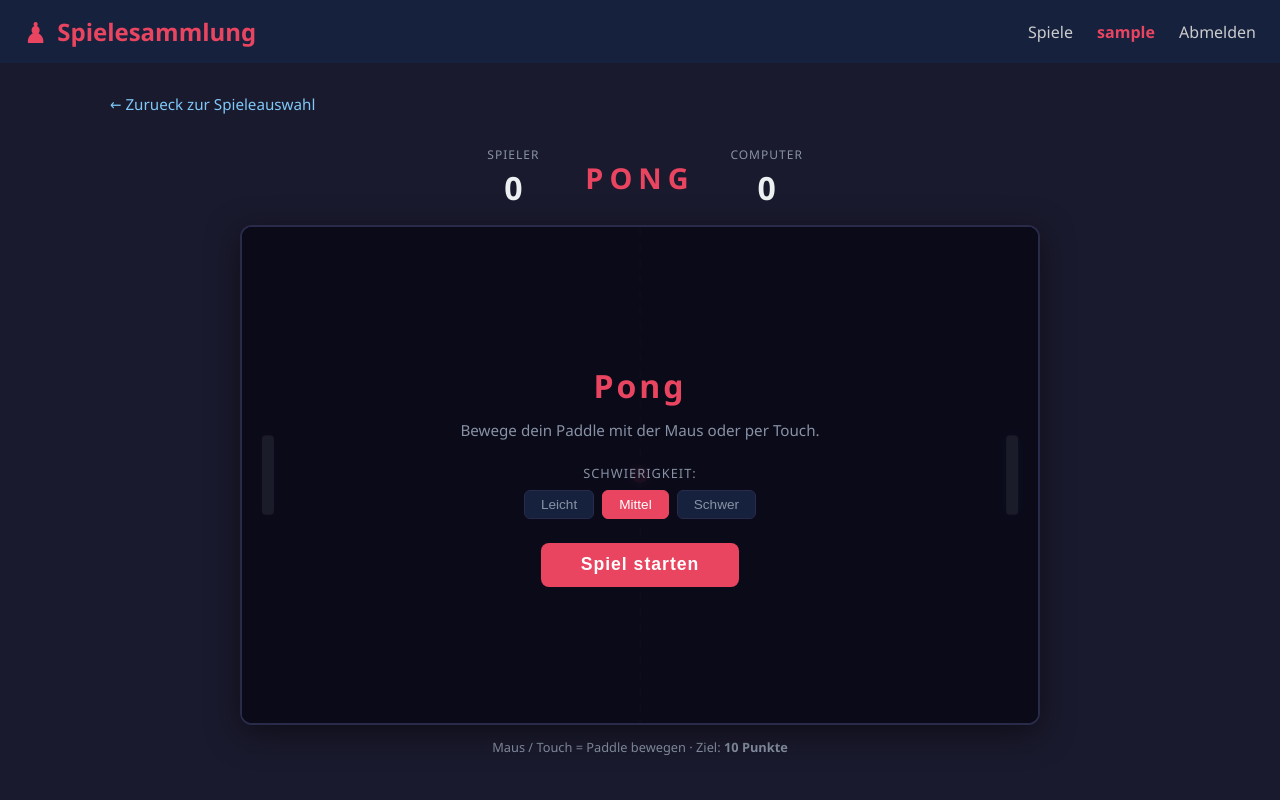
After one commit to scitos-cloud/spielesammlung, a Flask app: page /pong/ in a window 1280 px wide. The commit adds this page. Run offline with Flask 3, Linux system fonts and the light colour scheme; the visitor is signed in with stand-in values (Sample User, id 1); data comes from the database, SQL or seed files in the repository.

Commit message:
Add Pong game with AI opponent and difficulty settings
Canvas-based Pong with mouse/touch controls, three difficulty
levels, ball speed increase on paddle hits, and score to 10.

Co-Authored-By: Claude Opus 4.6 <noreply@anthropic.com>

```diff
--- a/app.py
+++ b/app.py
@@ -49,6 +49,7 @@ def create_app(test_config=None):
     from twentyone import twentyone_bp
     from backgammon import backgammon_bp
     from maumau import maumau_bp
+    from pong import pong_bp
 
     app.register_blueprint(auth_bp)
     app.register_blueprint(dashboard_bp)
@@ -58,6 +59,7 @@ def create_app(test_config=None):
     app.register_blueprint(twentyone_bp, url_prefix='/twentyone')
     app.register_blueprint(backgammon_bp, url_prefix='/backgammon')
     app.register_blueprint(maumau_bp, url_prefix='/maumau')
+    app.register_blueprint(pong_bp, url_prefix='/pong')
 
     # Import socketio events
     with app.app_context():
--- /dev/null
+++ b/pong/__init__.py
@@ -0,0 +1,5 @@
+from flask import Blueprint
+
+pong_bp = Blueprint('pong', __name__)
+
+from pong import routes  # noqa: E402, F401
--- /dev/null
+++ b/pong/routes.py
@@ -0,0 +1,9 @@
+from flask import render_template
+from flask_login import login_required
+from pong import pong_bp
+
+
+@pong_bp.route('/')
+@login_required
+def index():
+    return render_template('pong/index.html')
--- /dev/null
+++ b/static/css/pong.css
@@ -0,0 +1,198 @@
+/* ============================================================
+   Pong - Game-specific styles
+   ============================================================ */
+
+.pong-wrapper {
+    max-width: 840px;
+    margin: 0 auto;
+    padding: 1rem 1rem 2rem;
+}
+
+/* --- Header / Scoreboard --- */
+.pong-header {
+    display: flex;
+    justify-content: center;
+    align-items: center;
+    gap: 2rem;
+    margin-bottom: 1rem;
+}
+
+.pong-title {
+    font-size: 1.8rem;
+    font-weight: 700;
+    letter-spacing: 6px;
+    color: #e94560;
+    text-transform: uppercase;
+}
+
+.pong-score {
+    display: flex;
+    flex-direction: column;
+    align-items: center;
+    min-width: 80px;
+}
+
+.pong-score-label {
+    font-size: 0.75rem;
+    text-transform: uppercase;
+    letter-spacing: 1px;
+    color: #8892a4;
+    margin-bottom: 0.2rem;
+}
+
+.pong-score-value {
+    font-size: 2rem;
+    font-weight: 700;
+    color: #ecf0f1;
+    font-variant-numeric: tabular-nums;
+}
+
+/* --- Canvas --- */
+.pong-canvas-container {
+    position: relative;
+    width: 100%;
+    max-width: 800px;
+    margin: 0 auto;
+    aspect-ratio: 8 / 5;
+    border-radius: 12px;
+    overflow: hidden;
+    border: 2px solid #2a2a4a;
+    box-shadow: 0 8px 32px rgba(0, 0, 0, 0.5);
+}
+
+#pong-canvas {
+    display: block;
+    width: 100%;
+    height: 100%;
+    background: #0a0a1a;
+}
+
+/* --- Overlay --- */
+.pong-overlay {
+    position: absolute;
+    inset: 0;
+    background: rgba(10, 10, 26, 0.92);
+    display: flex;
+    justify-content: center;
+    align-items: center;
+    z-index: 10;
+}
+
+.pong-overlay.hidden {
+    display: none;
+}
+
+.pong-overlay-content {
+    text-align: center;
+    padding: 2rem;
+}
+
+.pong-overlay-content h2 {
+    color: #e94560;
+    font-size: 2rem;
+    margin-bottom: 0.8rem;
+    letter-spacing: 3px;
+}
+
+.pong-overlay-content p {
+    color: #8892a4;
+    font-size: 0.95rem;
+    margin-bottom: 1.5rem;
+}
+
+/* --- Difficulty --- */
+.pong-difficulty {
+    margin-bottom: 1.5rem;
+}
+
+.pong-difficulty label {
+    display: block;
+    color: #8892a4;
+    font-size: 0.8rem;
+    text-transform: uppercase;
+    letter-spacing: 1px;
+    margin-bottom: 0.5rem;
+}
+
+.pong-difficulty-btns {
+    display: flex;
+    justify-content: center;
+    gap: 0.5rem;
+}
+
+.pong-diff-btn {
+    padding: 0.4rem 1rem;
+    border: 1px solid #2a2a4a;
+    border-radius: 6px;
+    background: #16213e;
+    color: #8892a4;
+    font-size: 0.85rem;
+    cursor: pointer;
+    transition: all 0.2s;
+}
+
+.pong-diff-btn:hover {
+    border-color: #e94560;
+    color: #ecf0f1;
+}
+
+.pong-diff-btn.active {
+    background: #e94560;
+    border-color: #e94560;
+    color: #fff;
+}
+
+/* --- Start Button --- */
+.pong-start-btn {
+    padding: 0.7rem 2.5rem;
+    background: #e94560;
+    color: #fff;
+    border: none;
+    border-radius: 8px;
+    font-size: 1.1rem;
+    font-weight: 600;
+    cursor: pointer;
+    transition: background 0.2s, transform 0.1s;
+    letter-spacing: 1px;
+}
+
+.pong-start-btn:hover {
+    background: #d63851;
+    transform: translateY(-1px);
+}
+
+.pong-start-btn:active {
+    transform: translateY(0);
+}
+
+/* --- Controls hint --- */
+.pong-controls-hint {
+    text-align: center;
+    color: #8892a4;
+    font-size: 0.8rem;
+    margin-top: 0.8rem;
+}
+
+/* --- Responsive --- */
+@media (max-width: 600px) {
+    .pong-header {
+        gap: 1rem;
+    }
+
+    .pong-title {
+        font-size: 1.2rem;
+        letter-spacing: 3px;
+    }
+
+    .pong-score-value {
+        font-size: 1.5rem;
+    }
+
+    .pong-overlay-content h2 {
+        font-size: 1.5rem;
+    }
+
+    .pong-controls-hint {
+        font-size: 0.7rem;
+    }
+}
--- /dev/null
+++ b/static/js/pong_game.js
@@ -0,0 +1,302 @@
+/* ============================================================
+   Pong Game Client
+   ============================================================ */
+
+(function() {
+    'use strict';
+
+    var canvas = document.getElementById('pong-canvas');
+    var ctx = canvas.getContext('2d');
+    var overlay = document.getElementById('pong-overlay');
+    var overlayTitle = document.getElementById('overlay-title');
+    var overlayMessage = document.getElementById('overlay-message');
+    var startBtn = document.getElementById('start-btn');
+    var scorePlayerEl = document.getElementById('score-player');
+    var scoreAiEl = document.getElementById('score-ai');
+
+    // --- Constants ---
+    var W = 800;
+    var H = 500;
+    var PADDLE_W = 12;
+    var PADDLE_H = 80;
+    var BALL_R = 8;
+    var PADDLE_MARGIN = 20;
+    var WIN_SCORE = 10;
+    var BALL_SPEED_INITIAL = 5;
+    var BALL_SPEED_INCREMENT = 0.3;
+    var BALL_SPEED_MAX = 12;
+
+    // --- Difficulty presets ---
+    var DIFFICULTY = {
+        easy:   { aiSpeed: 2.5, aiReaction: 0.4 },
+        medium: { aiSpeed: 4.0, aiReaction: 0.7 },
+        hard:   { aiSpeed: 5.5, aiReaction: 0.95 }
+    };
+
+    // --- Game state ---
+    var difficulty = 'medium';
+    var running = false;
+    var animFrameId = null;
+    var scorePlayer = 0;
+    var scoreAi = 0;
+
+    var paddle1 = { x: PADDLE_MARGIN, y: H / 2 - PADDLE_H / 2, w: PADDLE_W, h: PADDLE_H };
+    var paddle2 = { x: W - PADDLE_MARGIN - PADDLE_W, y: H / 2 - PADDLE_H / 2, w: PADDLE_W, h: PADDLE_H };
+    var ball = { x: W / 2, y: H / 2, vx: 0, vy: 0, speed: BALL_SPEED_INITIAL };
+
+    var mouseY = H / 2;
+    var touchActive = false;
+
+    // --- Difficulty buttons ---
+    var diffBtns = document.querySelectorAll('.pong-diff-btn');
+    diffBtns.forEach(function(btn) {
+        btn.addEventListener('click', function() {
+            diffBtns.forEach(function(b) { b.classList.remove('active'); });
+            btn.classList.add('active');
+            difficulty = btn.getAttribute('data-diff');
+        });
+    });
+
+    // --- Input ---
+    canvas.addEventListener('mousemove', function(e) {
+        var rect = canvas.getBoundingClientRect();
+        var scaleY = H / rect.height;
+        mouseY = (e.clientY - rect.top) * scaleY;
+    });
+
+    canvas.addEventListener('touchmove', function(e) {
+        e.preventDefault();
+        touchActive = true;
+        var rect = canvas.getBoundingClientRect();
+        var scaleY = H / rect.height;
+        mouseY = (e.touches[0].clientY - rect.top) * scaleY;
+    }, { passive: false });
+
+    canvas.addEventListener('touchstart', function(e) {
+        e.preventDefault();
+        touchActive = true;
+        var rect = canvas.getBoundingClientRect();
+        var scaleY = H / rect.height;
+        mouseY = (e.touches[0].clientY - rect.top) * scaleY;
+    }, { passive: false });
+
+    // --- Start ---
+    startBtn.addEventListener('click', function() {
+        startGame();
+    });
+
+    function startGame() {
+        scorePlayer = 0;
+        scoreAi = 0;
+        updateScore();
+        overlay.classList.add('hidden');
+        resetBall(1);
+        running = true;
+        if (animFrameId) cancelAnimationFrame(animFrameId);
+        loop();
+    }
+
+    function showOverlay(title, message) {
+        overlayTitle.textContent = title;
+        overlayMessage.textContent = message;
+        startBtn.textContent = 'Nochmal spielen';
+        overlay.classList.remove('hidden');
+        running = false;
+    }
+
+    function updateScore() {
+        scorePlayerEl.textContent = scorePlayer;
+        scoreAiEl.textContent = scoreAi;
+    }
+
+    // --- Ball reset ---
+    function resetBall(dir) {
+        ball.x = W / 2;
+        ball.y = H / 2;
+        ball.speed = BALL_SPEED_INITIAL;
+        var angle = (Math.random() * 0.8 - 0.4); // -0.4 to 0.4 radians
+        ball.vx = dir * ball.speed * Math.cos(angle);
+        ball.vy = ball.speed * Math.sin(angle);
+        paddle1.y = H / 2 - PADDLE_H / 2;
+        paddle2.y = H / 2 - PADDLE_H / 2;
+    }
+
+    // --- AI ---
+    function updateAI() {
+        var diff = DIFFICULTY[difficulty];
+        var targetY = ball.y;
+
+        // Only react when ball is moving towards AI
+        if (ball.vx > 0) {
+            // Predict where ball will arrive
+            var timeToReach = (paddle2.x - ball.x) / ball.vx;
+            var predictedY = ball.y + ball.vy * timeToReach;
+
+            // Bounce prediction
+            while (predictedY < 0 || predictedY > H) {
+                if (predictedY < 0) predictedY = -predictedY;
+                if (predictedY > H) predictedY = 2 * H - predictedY;
+            }
+
+            targetY = predictedY;
+
+            // Add imprecision based on difficulty
+            var noise = (1 - diff.aiReaction) * 100;
+            targetY += (Math.random() - 0.5) * noise;
+        }
+
+        var center = paddle2.y + PADDLE_H / 2;
+        var delta = targetY - center;
+
+        if (Math.abs(delta) > 4) {
+            var move = delta > 0 ? diff.aiSpeed : -diff.aiSpeed;
+            paddle2.y += move;
+        }
+
+        // Clamp
+        if (paddle2.y < 0) paddle2.y = 0;
+        if (paddle2.y + PADDLE_H > H) paddle2.y = H - PADDLE_H;
+    }
+
+    // --- Collision ---
+    function collidePaddle(paddle) {
+        if (ball.x - BALL_R < paddle.x + paddle.w &&
+            ball.x + BALL_R > paddle.x &&
+            ball.y + BALL_R > paddle.y &&
+            ball.y - BALL_R < paddle.y + paddle.h) {
+
+            // Calculate hit position (-1 to 1)
+            var hitPos = (ball.y - (paddle.y + paddle.h / 2)) / (paddle.h / 2);
+            var angle = hitPos * Math.PI / 3; // max 60 degrees
+
+            // Increase speed
+            ball.speed = Math.min(ball.speed + BALL_SPEED_INCREMENT, BALL_SPEED_MAX);
+
+            var dir = (paddle === paddle1) ? 1 : -1;
+            ball.vx = dir * ball.speed * Math.cos(angle);
+            ball.vy = ball.speed * Math.sin(angle);
+
+            // Push ball out of paddle
+            if (dir === 1) {
+                ball.x = paddle.x + paddle.w + BALL_R;
+            } else {
+                ball.x = paddle.x - BALL_R;
+            }
+        }
+    }
+
+    // --- Update ---
+    function update() {
+        // Move player paddle
+        var targetY = mouseY - PADDLE_H / 2;
+        paddle1.y += (targetY - paddle1.y) * 0.15;
+        if (paddle1.y < 0) paddle1.y = 0;
+        if (paddle1.y + PADDLE_H > H) paddle1.y = H - PADDLE_H;
+
+        // AI
+        updateAI();
+
+        // Move ball
+        ball.x += ball.vx;
+        ball.y += ball.vy;
+
+        // Top/bottom bounce
+        if (ball.y - BALL_R <= 0) {
+            ball.y = BALL_R;
+            ball.vy = Math.abs(ball.vy);
+        }
+        if (ball.y + BALL_R >= H) {
+            ball.y = H - BALL_R;
+            ball.vy = -Math.abs(ball.vy);
+        }
+
+        // Paddle collision
+        collidePaddle(paddle1);
+        collidePaddle(paddle2);
+
+        // Score
+        if (ball.x < -BALL_R) {
+            scoreAi++;
+            updateScore();
+            if (scoreAi >= WIN_SCORE) {
+                showOverlay('Niederlage!', 'Der Computer gewinnt ' + scoreAi + ':' + scorePlayer + '.');
+                return;
+            }
+            resetBall(1);
+        }
+
+        if (ball.x > W + BALL_R) {
+            scorePlayer++;
+            updateScore();
+            if (scorePlayer >= WIN_SCORE) {
+                showOverlay('Sieg!', 'Du gewinnst ' + scorePlayer + ':' + scoreAi + '!');
+                return;
+            }
+            resetBall(-1);
+        }
+    }
+
+    // --- Draw ---
+    function draw() {
+        // Background
+        ctx.fillStyle = '#0a0a1a';
+        ctx.fillRect(0, 0, W, H);
+
+        // Center line
+        ctx.setLineDash([8, 8]);
+        ctx.strokeStyle = 'rgba(255,255,255,0.15)';
+        ctx.lineWidth = 2;
+        ctx.beginPath();
+        ctx.moveTo(W / 2, 0);
+        ctx.lineTo(W / 2, H);
+        ctx.stroke();
+        ctx.setLineDash([]);
+
+        // Paddles
+        ctx.fillStyle = '#ecf0f1';
+        ctx.shadowColor = 'rgba(233,69,96,0.4)';
+        ctx.shadowBlur = 12;
+        roundRect(ctx, paddle1.x, paddle1.y, paddle1.w, paddle1.h, 4);
+        ctx.fill();
+
+        ctx.shadowColor = 'rgba(127,200,248,0.4)';
+        roundRect(ctx, paddle2.x, paddle2.y, paddle2.w, paddle2.h, 4);
+        ctx.fill();
+        ctx.shadowBlur = 0;
+
+        // Ball
+        ctx.fillStyle = '#e94560';
+        ctx.shadowColor = '#e94560';
+        ctx.shadowBlur = 16;
+        ctx.beginPath();
+        ctx.arc(ball.x, ball.y, BALL_R, 0, Math.PI * 2);
+        ctx.fill();
+        ctx.shadowBlur = 0;
+    }
+
+    function roundRect(ctx, x, y, w, h, r) {
+        ctx.beginPath();
+        ctx.moveTo(x + r, y);
+        ctx.lineTo(x + w - r, y);
+        ctx.quadraticCurveTo(x + w, y, x + w, y + r);
+        ctx.lineTo(x + w, y + h - r);
+        ctx.quadraticCurveTo(x + w, y + h, x + w - r, y + h);
+        ctx.lineTo(x + r, y + h);
+        ctx.quadraticCurveTo(x, y + h, x, y + h - r);
+        ctx.lineTo(x, y + r);
+        ctx.quadraticCurveTo(x, y, x + r, y);
+        ctx.closePath();
+    }
+
+    // --- Game loop ---
+    function loop() {
+        if (!running) return;
+        update();
+        draw();
+        animFrameId = requestAnimationFrame(loop);
+    }
+
+    // --- Initial draw ---
+    draw();
+
+})();
--- /dev/null
+++ b/templates/pong/index.html
@@ -0,0 +1,50 @@
+{% extends "base.html" %}
+{% block title %} - Pong{% endblock %}
+{% block extra_css %}
+<link rel="stylesheet" href="{{ url_for('static', filename='css/pong.css') }}">
+{% endblock %}
+
+{% block content %}
+<a href="{{ url_for('dashboard.index') }}" class="btn-back">&larr; Zurueck zur Spieleauswahl</a>
+
+<div class="pong-wrapper">
+    <div class="pong-header">
+        <div class="pong-score pong-score-player">
+            <span class="pong-score-label">Spieler</span>
+            <span class="pong-score-value" id="score-player">0</span>
+        </div>
+        <div class="pong-title">PONG</div>
+        <div class="pong-score pong-score-ai">
+            <span class="pong-score-label">Computer</span>
+            <span class="pong-score-value" id="score-ai">0</span>
+        </div>
+    </div>
+
+    <div class="pong-canvas-container">
+        <canvas id="pong-canvas" width="800" height="500"></canvas>
+        <div class="pong-overlay" id="pong-overlay">
+            <div class="pong-overlay-content">
+                <h2 id="overlay-title">Pong</h2>
+                <p id="overlay-message">Bewege dein Paddle mit der Maus oder per Touch.</p>
+                <div class="pong-difficulty">
+                    <label>Schwierigkeit:</label>
+                    <div class="pong-difficulty-btns">
+                        <button class="pong-diff-btn" data-diff="easy">Leicht</button>
+                        <button class="pong-diff-btn active" data-diff="medium">Mittel</button>
+                        <button class="pong-diff-btn" data-diff="hard">Schwer</button>
+                    </div>
+                </div>
+                <button class="pong-start-btn" id="start-btn">Spiel starten</button>
+            </div>
+        </div>
+    </div>
+
+    <div class="pong-controls-hint">
+        Maus / Touch = Paddle bewegen &middot; Ziel: <strong>10 Punkte</strong>
+    </div>
+</div>
+{% endblock %}
+
+{% block scripts %}
+<script src="{{ url_for('static', filename='js/pong_game.js') }}"></script>
+{% endblock %}
```
Also changed, not shown: CLAUDE.md (+2 -0 lines), templates/dashboard.html (+16 -0 lines).
